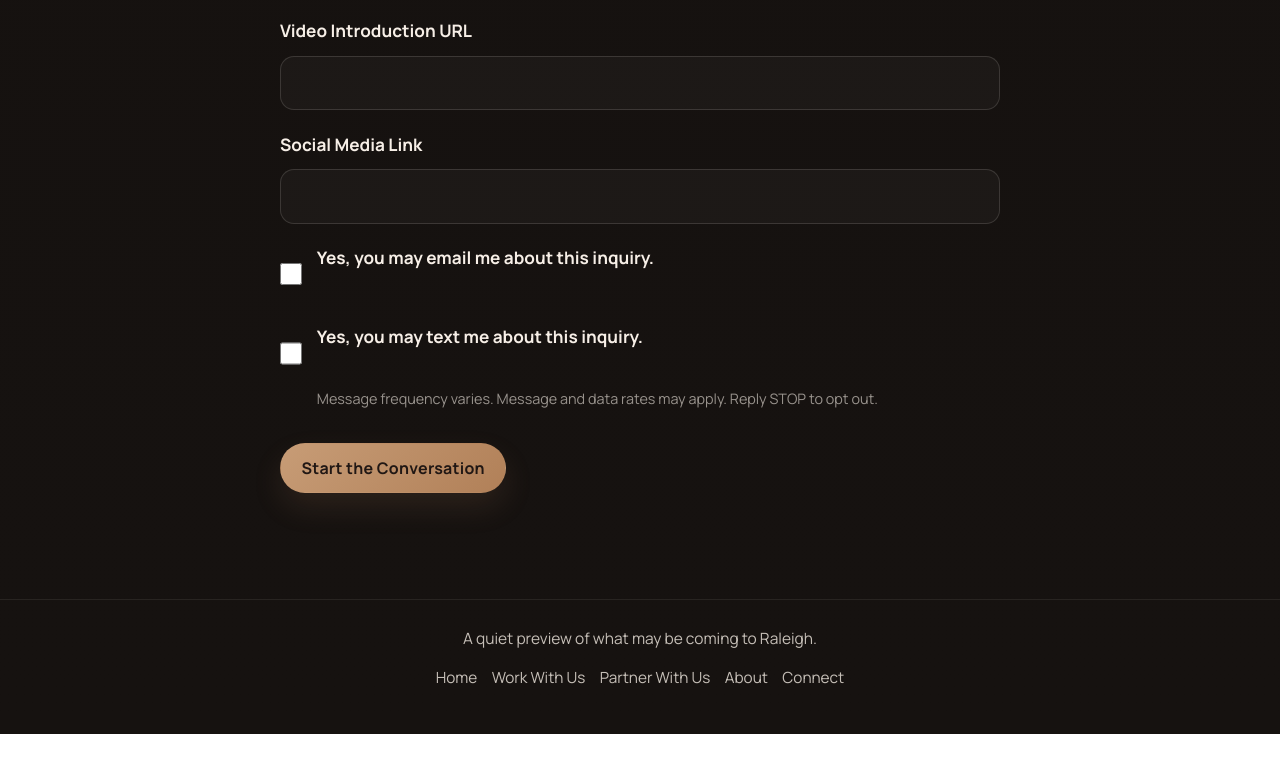
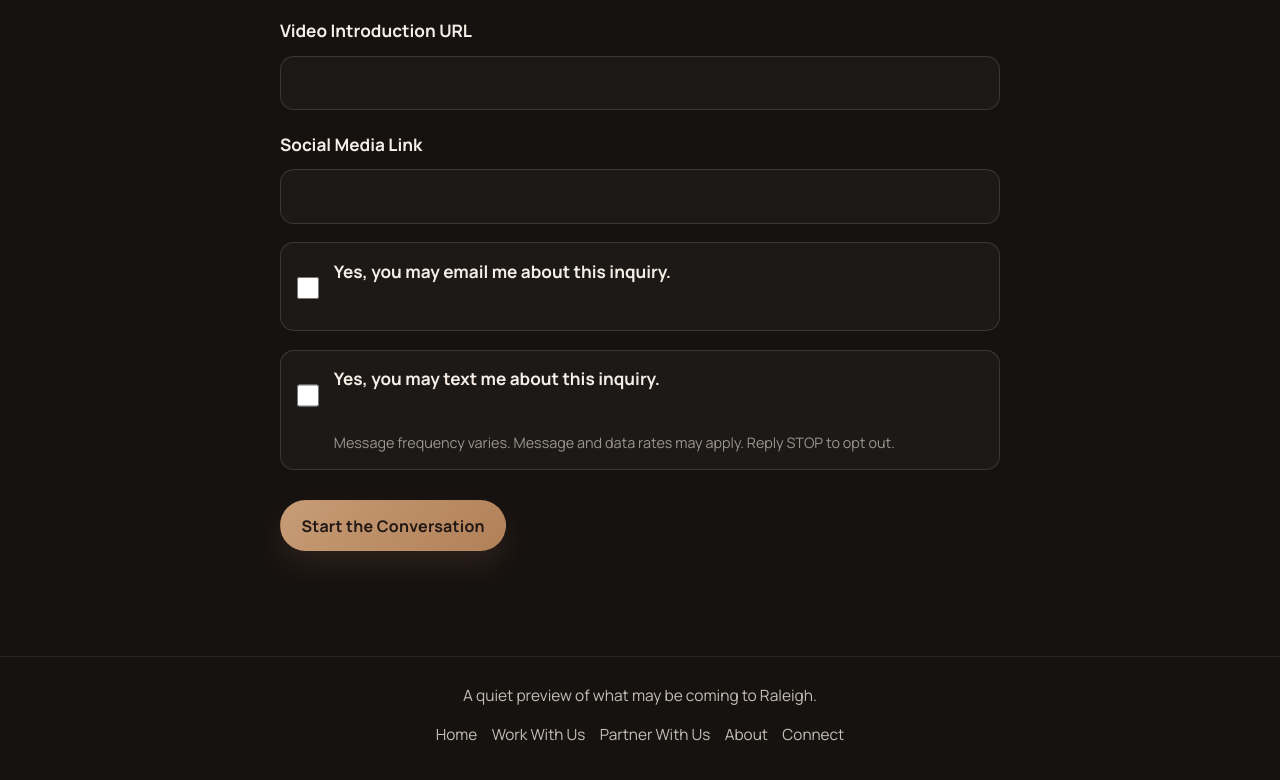
Before and after one commit to rbediner/raleigh-premium-wellness, a website with bundled scripts: page site/index.html in a window 1280 px wide. Shown: the part 10650-11430 px from the top of the page. Before the commit the page ends 11384 px from the top, so only its background shows below. Built offline with nearby package versions, Linux system fonts and the light colour scheme.

Commit message:
Align consent rows with field layout

```diff
--- a/styles/site.css
+++ b/styles/site.css
@@ -699,9 +699,12 @@ button {
 
 .form-checkbox {
   display: grid;
-  gap: 0.42rem;
+  gap: 0.52rem;
   width: 100%;
-  padding: 0.15rem 0 0.15rem;
+  padding: 0.96rem 1rem;
+  border-radius: var(--radius-small);
+  border: 1px solid rgba(247, 239, 231, 0.14);
+  background: rgba(247, 239, 231, 0.03);
 }
 
 .form-checkbox label {
```
